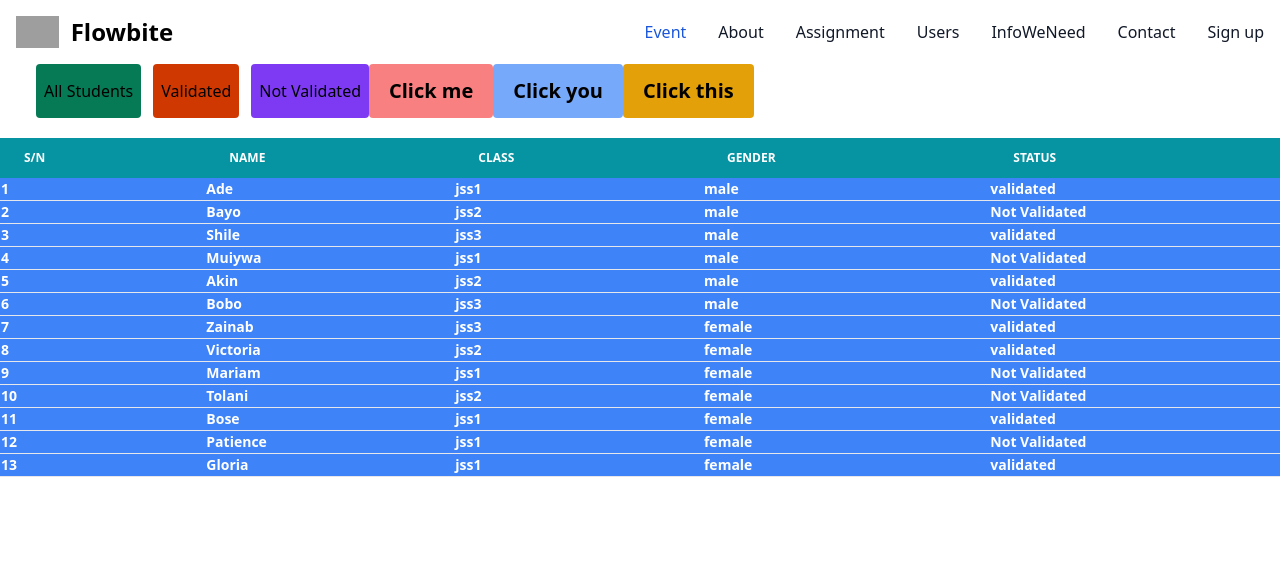
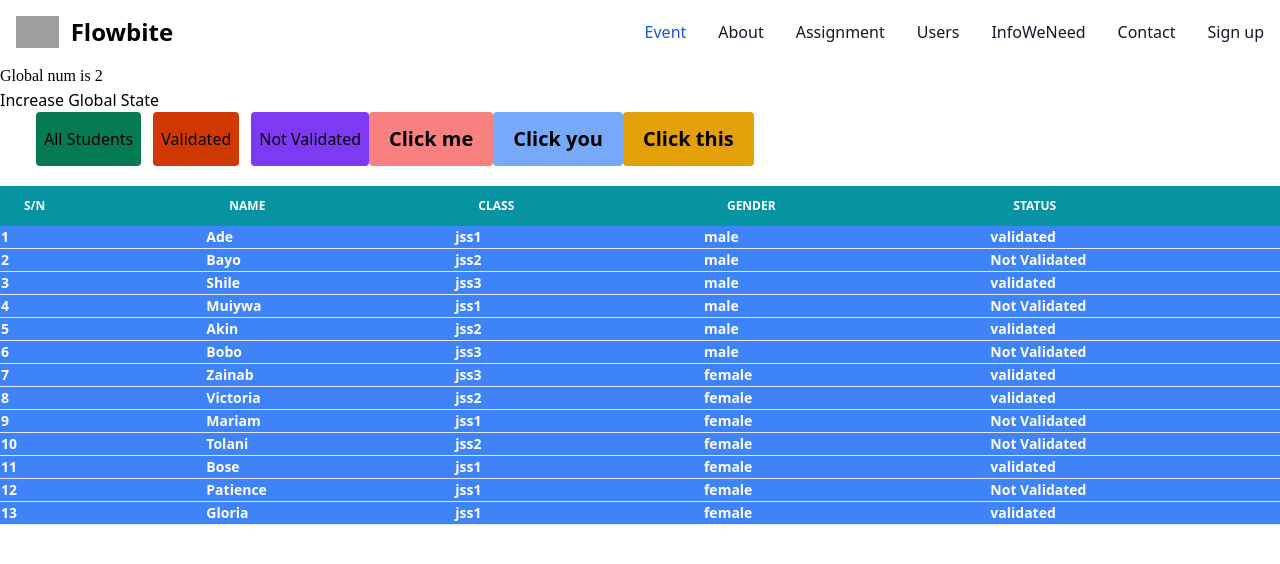
Before and after one commit to Danitife/Class-August, a React (Create React App) app: page /assignment in a window 1280 px wide. Shown: the top 564 px of the page. Built offline with nearby package versions, Linux system fonts and the light colour scheme; grey boxes are pictures that could not be loaded.

Commit message:
React Redux

```diff
--- a/package.json
+++ b/package.json
@@ -3,6 +3,7 @@
   "version": "0.1.0",
   "private": true,
   "dependencies": {
+    "@reduxjs/toolkit": "^1.9.5",
     "@testing-library/jest-dom": "^5.17.0",
     "@testing-library/react": "^13.4.0",
     "@testing-library/user-event": "^13.5.0",
@@ -12,6 +13,7 @@
     "formik": "^2.4.3",
     "react": "^18.2.0",
     "react-dom": "^18.2.0",
+    "react-redux": "^8.1.2",
     "react-router-dom": "^6.15.0",
     "react-scripts": "5.0.1",
     "web-vitals": "^2.1.4",
--- a/src/App.js
+++ b/src/App.js
@@ -1,7 +1,10 @@
 import './App.css';
 import ButtonComp from './components/ButtonComp';
+import { useSelector } from 'react-redux';
 
 function App() {
+  const num = useSelector((state)=> state.globalNum);
+
   const dan = {
     textDecoration: "underline",
     color: "blue"
@@ -10,6 +13,7 @@ function App() {
     // VIRTUAL DOM
     //
     <>
+      {num}
       <h1 style={dan}>Welcome to React Class</h1>
       <h1 className='jj bg-slate-950'>Lorem ipsum dolor sit amet.</h1>
       <h1 className='text-green-400'>Test Tailwind</h1>
--- a/src/Event.js
+++ b/src/Event.js
@@ -1,6 +1,8 @@
 import React, {useState} from 'react'
+import { useSelector } from 'react-redux'
 
 const Event = () => {
+  const num = useSelector((state)=> state.globalNum)
     const [myNAme, setmyNAme] = useState("Daniel")
     const [btnNAme, setbtnNAme] = useState("Change Name")
     const [showName, setshowName] = useState(true)
@@ -13,6 +15,7 @@ const Event = () => {
     }
   return (
     <div>
+      {num}
         {allUser.map((el, i)=>(
             <div key={i}>{i+1}. {el}</div>
         ))}
--- a/src/EventAssignment.jsx
+++ b/src/EventAssignment.jsx
@@ -1,9 +1,18 @@
 import React from 'react'
 import { useState } from 'react'
-import ButtonComp from './components/ButtonComp'
+import ButtonComp from './components/ButtonComp';
+import { useDispatch, useSelector } from 'react-redux';
+import {increase} from "./Redux/NumSlice"
 
 
 const EventAssignment = () => {
+    const dispatch = useDispatch();
+
+    const numb = useSelector((state)=> state.globalNum.num)
+    const increaseState = ()=>{
+        console.log("Hello");
+        dispatch(increase())
+    }
  let studentsInfo=[
     {name:"Ade", class: "jss1", gender: "male", validated: true},
     {name:"Bayo", class: "jss2", gender: "male", validated: false},
@@ -36,6 +45,8 @@ const showUnValidated=()=>{
 }
   return (
     <>
+    <h1>Global num is {numb}</h1>
+    <button onClick={increaseState}>Increase Global State</button>
     <div className='flex mb-5 ml-9'>
     <button onClick={displayAllstudents} className='bg-green-600 rounded p-2 mr-3'>All Students</button>
     <button onClick={showValidated} className='bg-orange-600 rounded p-2 mr-3'>Validated</button>
--- /dev/null
+++ b/src/Redux/NumSlice.js
@@ -0,0 +1,16 @@
+import { createSlice } from "@reduxjs/toolkit";
+
+export const globalNum = createSlice({
+    name: "Global Number",
+    initialState: {
+        num: 2
+    },
+    reducers: {
+        increase: (state)=>{
+            state.num += 1
+        }
+    }
+})
+
+export default globalNum.reducer;
+export const {increase} = globalNum.actions
--- a/src/index.js
+++ b/src/index.js
@@ -15,10 +15,13 @@ import InfoWeNeed from './StateLifting/InfoWeNeed';
 import Fetch from './UseEffect/Fetch';
 import Signup from './Validation/Signup';
 import Signin from './Validation/Signin';
+import {store} from "./store";
+import { Provider } from 'react-redux';
 
 const root = ReactDOM.createRoot(document.getElementById('root'));
 root.render(
   <React.StrictMode>
+    <Provider store={store}>
       <BrowserRouter>
       <Navbar />
         <Routes>
@@ -36,6 +39,7 @@ root.render(
         <Route path='*' element={<NotFound />} />
         </Routes>
       </BrowserRouter>
+    </Provider>
     {/* <First></First> */}
   </React.StrictMode>
 );
--- /dev/null
+++ b/src/store.js
@@ -0,0 +1,7 @@
+import {configureStore} from "@reduxjs/toolkit"
+// import { globalNum } from "./Redux/NumSlice"
+import globalNum from "./Redux/NumSlice"
+
+export const store = configureStore({
+    reducer: {globalNum}
+})
```
Also changed, not shown: 1 other file (tests, documents, lock files or other folders). Lines whose indentation alone changed are shown as unchanged.
